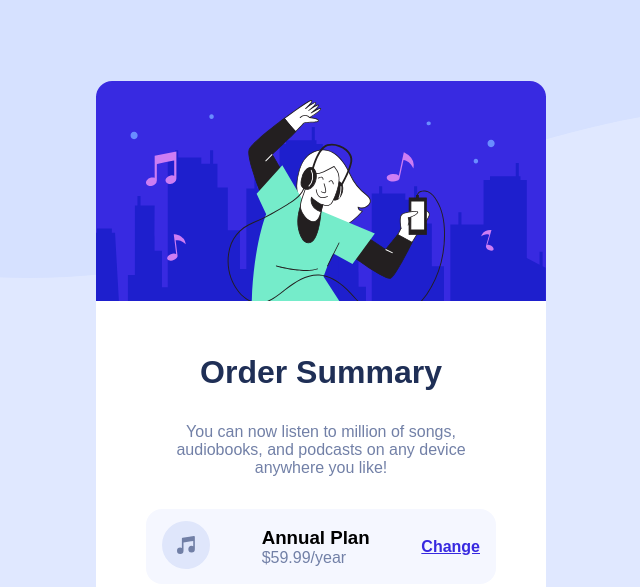
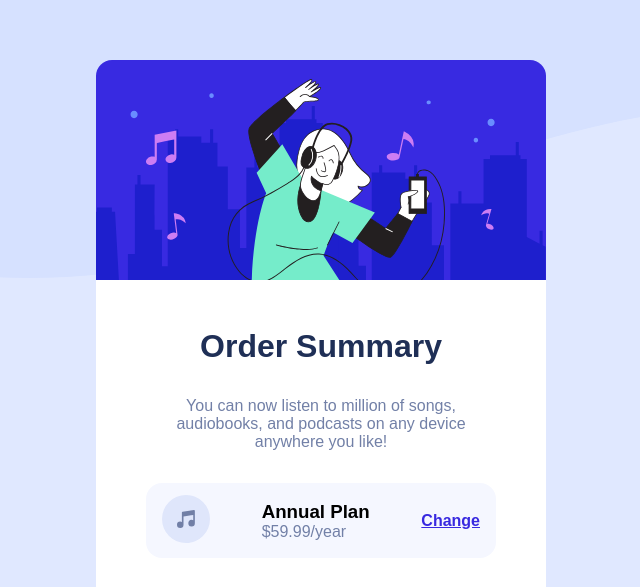
Before and after one commit to ChrisInTech/order-summary-component-, a plain HTML site: page index.html in a window 1280 px wide. Shown: the part 159-746 px from the top of the page, without its empty margins (319-959 px from the left). Drawn offline with Linux system fonts and the light colour scheme; a web font is replaced by a local one.

Commit message:
Add files via upload

```diff
--- a/style.css
+++ b/style.css
@@ -19,9 +19,6 @@ body {
     margin: 15rem;
 }
 
-
-/*desktop*/
-
 .container_1 {
     width: 450px;
     height: 700px;
@@ -34,9 +31,12 @@ body {
 }
 
 .container_1 .img_hero {
+    display: flex;
+    flex-direction: column;
+    justify-content: center;
+    align-items: center;
     border-radius: 1rem 1rem 0 0;
-    position: absolute;
-    top: 15rem;
+    margin-top: -5rem;
 }
 
 .info {
@@ -55,8 +55,12 @@ body {
 }
 
 .info h1 {
-    margin-top: 15rem;
     color: hsl(223, 47%, 23%);
+    display: flex;
+    flex-direction: column;
+    justify-content: center;
+    align-items: center;
+    margin-top: 3rem;
 }
 
 .info p {
@@ -133,3 +137,9 @@ div>h1 {
     color: hsl(224, 23%, 30%);
     cursor: pointer;
 }
+
+@media only screnn and(min-width: 768px) {
+    .container_1 {
+        width: 100%;
+    }
+}
```
